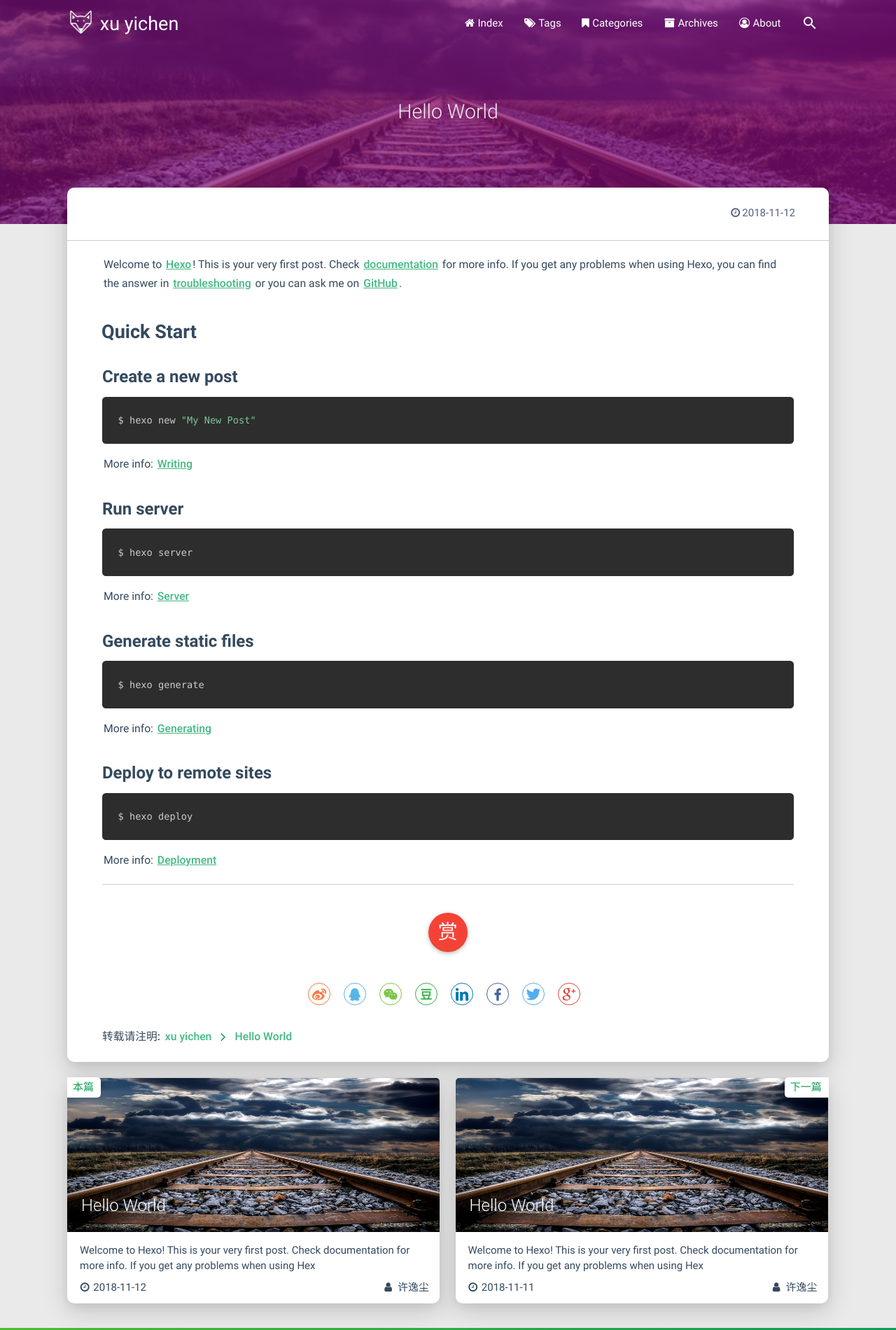
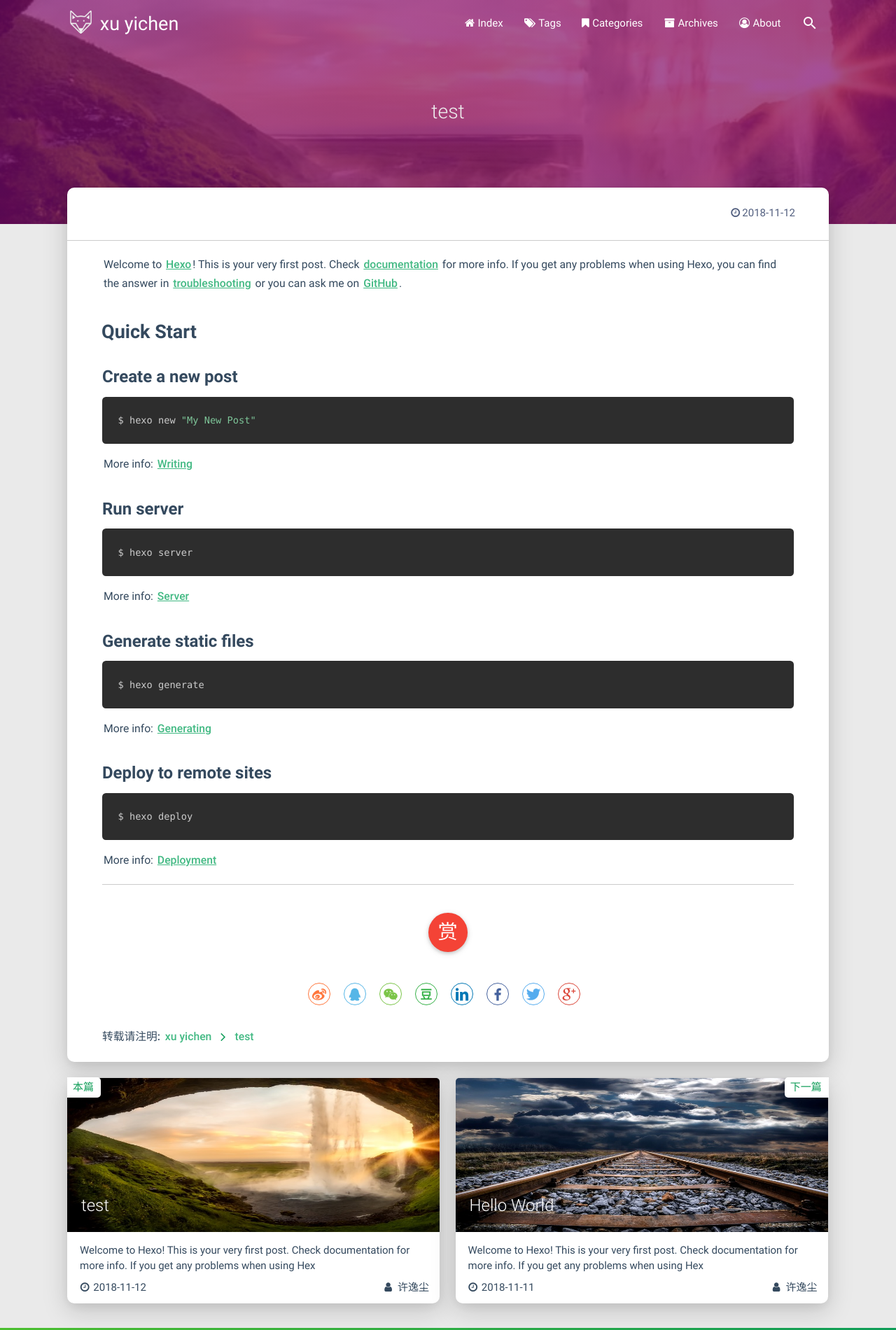
Before and after one commit to ptsxdhcl/ptsxdhcl.github.io, a plain HTML site: page 2018/11/12/python-01/index.html in a window 1280 px wide. Shown: the top 1900 px of the page at 70% size. Drawn offline with Linux system fonts and the light colour scheme.

Commit message:
Site updated: 2018-11-12 21:52:55

```diff
--- a/2018/11/12/python-01/index.html
+++ b/2018/11/12/python-01/index.html
@@ -5,7 +5,7 @@
 
 <head><meta name="generator" content="Hexo 3.8.0">
     <meta charset="utf-8">
-    <meta name="keywords" content="Hello World, python">
+    <meta name="keywords" content="test, python">
     <meta name="description" content="Welcome to Hexo! This is your very first post. Check documentation for more info. If you get any problems when using Hex">
     <meta http-equiv="X-UA-Compatible" content="IE=edge">
     <meta name="viewport" content="width=device-width, initial-scale=1.0">
@@ -14,7 +14,7 @@
     <meta name="format-detection" content="telephone=no">
     <meta name="apple-mobile-web-app-capable" content="yes">
     <meta name="apple-mobile-web-app-status-bar-style" content="black-translucent">
-    <title>Hello World | xu yichen</title>
+    <title>test | xu yichen</title>
     <link rel="icon" type="image/png" href="/favicon.png">
 
     <link rel="stylesheet" type="text/css" href="/libs/awesome/css/font-awesome.min.css">
@@ -249,13 +249,13 @@
 
 
 
-<div class="bg-cover post-cover" style="background-image: url('/medias/featureimages/12.jpg')">
+<div class="bg-cover post-cover" style="background-image: url('/medias/featureimages/10.jpg')">
     <div class="container">
         <div class="row">
             <div class="col s12 m12 l12">
                 <div class="brand">
                     <div class="description center-align post-title">
-                        Hello World
+                        test
                     </div>
                 </div>
             </div>
@@ -435,7 +435,7 @@
                     <span class="reprint-tip">转载请注明: </span>
                     <a href="http://ptsxdhcl.github.io" class="b-link-green">xu yichen</a>
                     <i class="fa fa-angle-right fa-lg fa-fw text-color"></i>
-                    <a href="/2018/11/12/python-01/" class="b-link-green">Hello World</a>
+                    <a href="/2018/11/12/python-01/" class="b-link-green">test</a>
                 </p>
             </div>
         </div>
@@ -461,9 +461,9 @@
                     <div class="card-image">
 
 
-                        <img src="/medias/featureimages/12.jpg" class="responsive-img" alt="Hello World">
+                        <img src="/medias/featureimages/10.jpg" class="responsive-img" alt="test">
 
-                        <span class="card-title">Hello World</span>
+                        <span class="card-title">test</span>
                     </div>
                 </a>
                 <div class="card-content article-content">
--- a/atom.xml
+++ b/atom.xml
@@ -6,7 +6,7 @@
   <link href="/atom.xml" rel="self"/>
 
   <link href="http://ptsxdhcl.github.io/"/>
-  <updated>2018-11-12T12:21:36.408Z</updated>
+  <updated>2018-11-12T13:51:44.420Z</updated>
   <id>http://ptsxdhcl.github.io/</id>
 
   <author>
@@ -17,11 +17,11 @@
   <generator uri="http://hexo.io/">Hexo</generator>
 
   <entry>
-    <title>Hello World</title>
+    <title>test</title>
     <link href="http://ptsxdhcl.github.io/2018/11/12/python-01/"/>
     <id>http://ptsxdhcl.github.io/2018/11/12/python-01/</id>
     <published>2018-11-12T01:50:05.681Z</published>
-    <updated>2018-11-12T12:21:36.408Z</updated>
+    <updated>2018-11-12T13:51:44.420Z</updated>
 
     <summary type="html">
 
--- a/search.xml
+++ b/search.xml
@@ -3,7 +3,7 @@
 
 
     <entry>
-      <title>Hello World</title>
+      <title>test</title>
       <link href="/2018/11/12/python-01/"/>
       <url>/2018/11/12/python-01/</url>
 
```
Also changed, not shown: 2018/11/11/hello-world/index.html (+2 -2 lines), archives/2018/11/index.html (+2 -2 lines), archives/2018/index.html (+2 -2 lines), archives/index.html (+2 -2 lines), index.html (+2 -2 lines).
